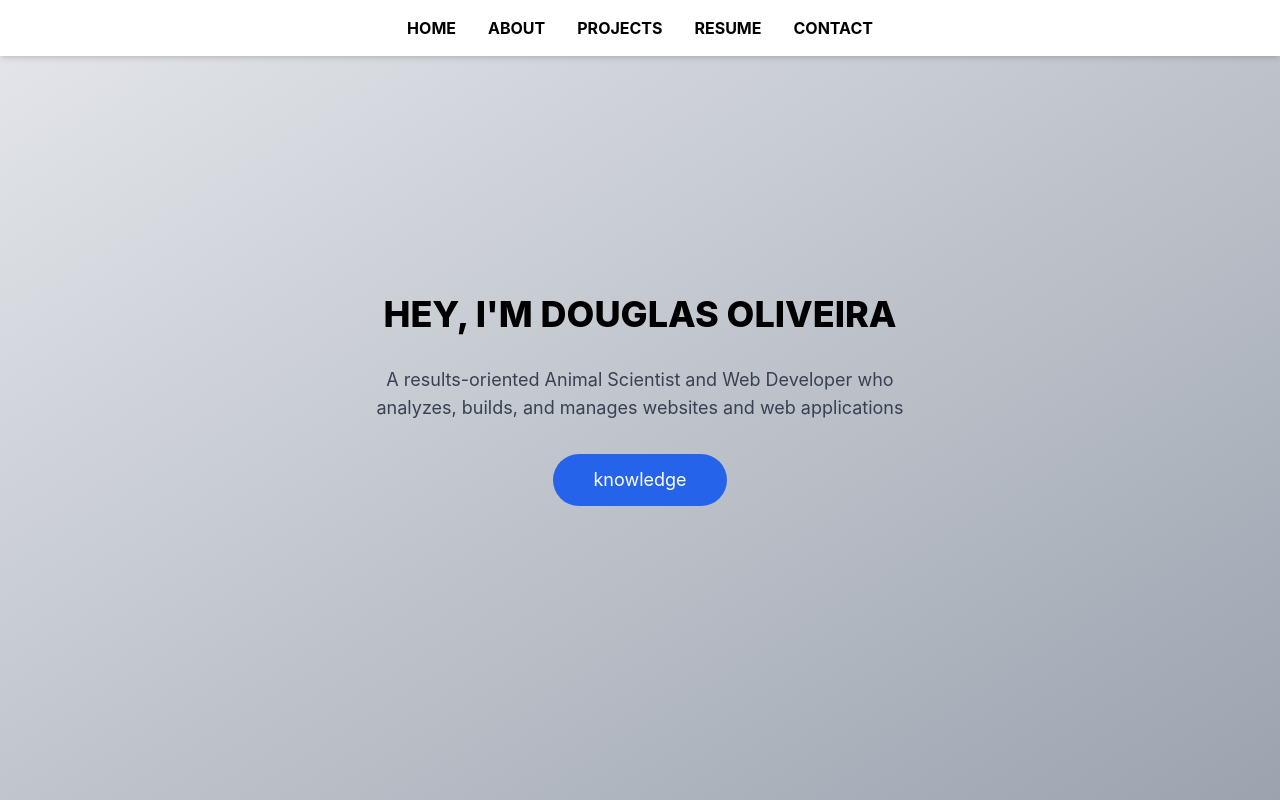
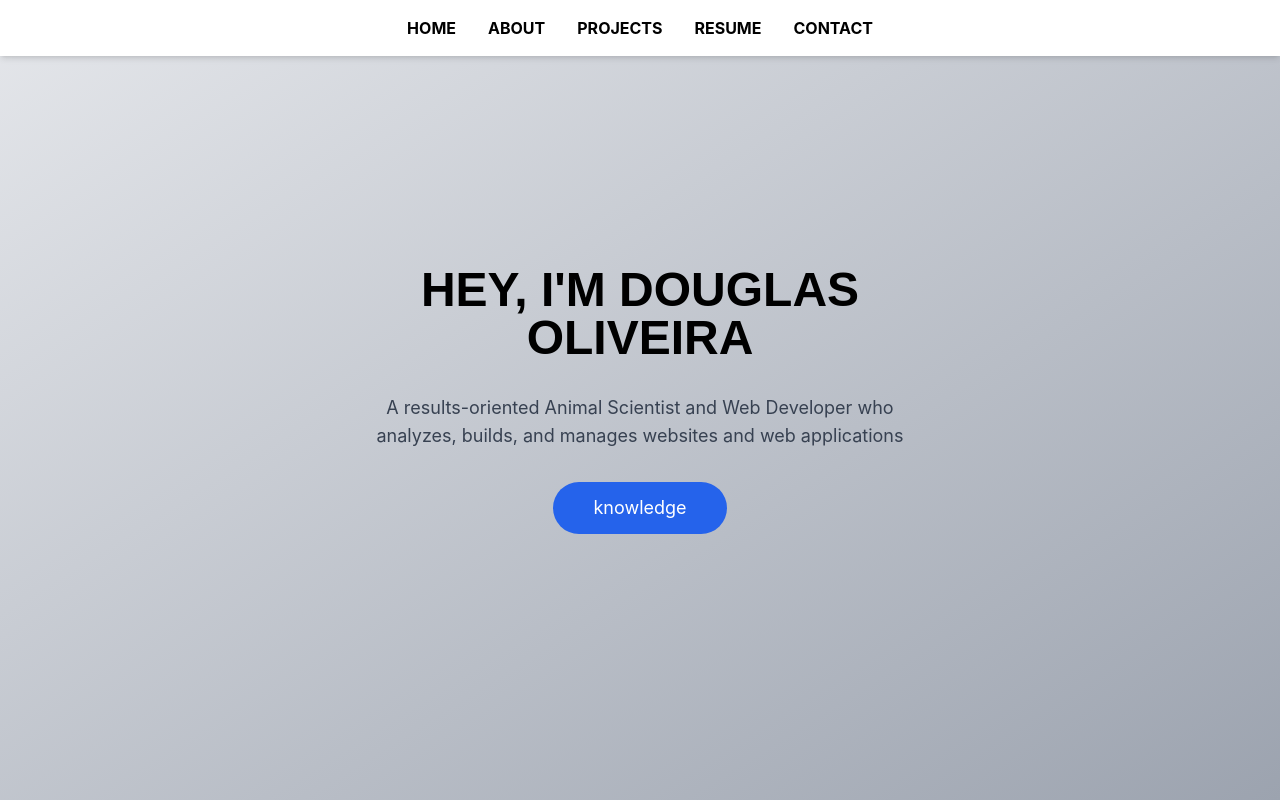
Before and after one commit to dougsoa/portifolio, a React (Create React App) app: page / in a window 1280 px wide. Built offline with nearby package versions, Linux system fonts and the light colour scheme.

Commit message:
Add files via upload

```diff
--- a/src/pages/Home.js
+++ b/src/pages/Home.js
@@ -38,7 +38,9 @@ function Home() {
       className="min-h-screen bg-gradient-to-br from-gray-200 to-gray-400 p-10 flex items-center justify-center text-center"
     >
       <div className="max-w-xl">
-        <h1 className="text-4xl font-extrabold mb-8">HEY, I'M DOUGLAS OLIVEIRA</h1>
+        <h1 className="text-5xl font-extrabold mb-8" style={{ fontFamily: 'concert one, sans-serif' }}>
+          HEY, I'M DOUGLAS OLIVEIRA
+        </h1>
         <p className="text-lg text-gray-700 mb-8">
           A results-oriented Animal Scientist and Web Developer who analyzes, builds, and manages websites and web applications
         </p>
```
